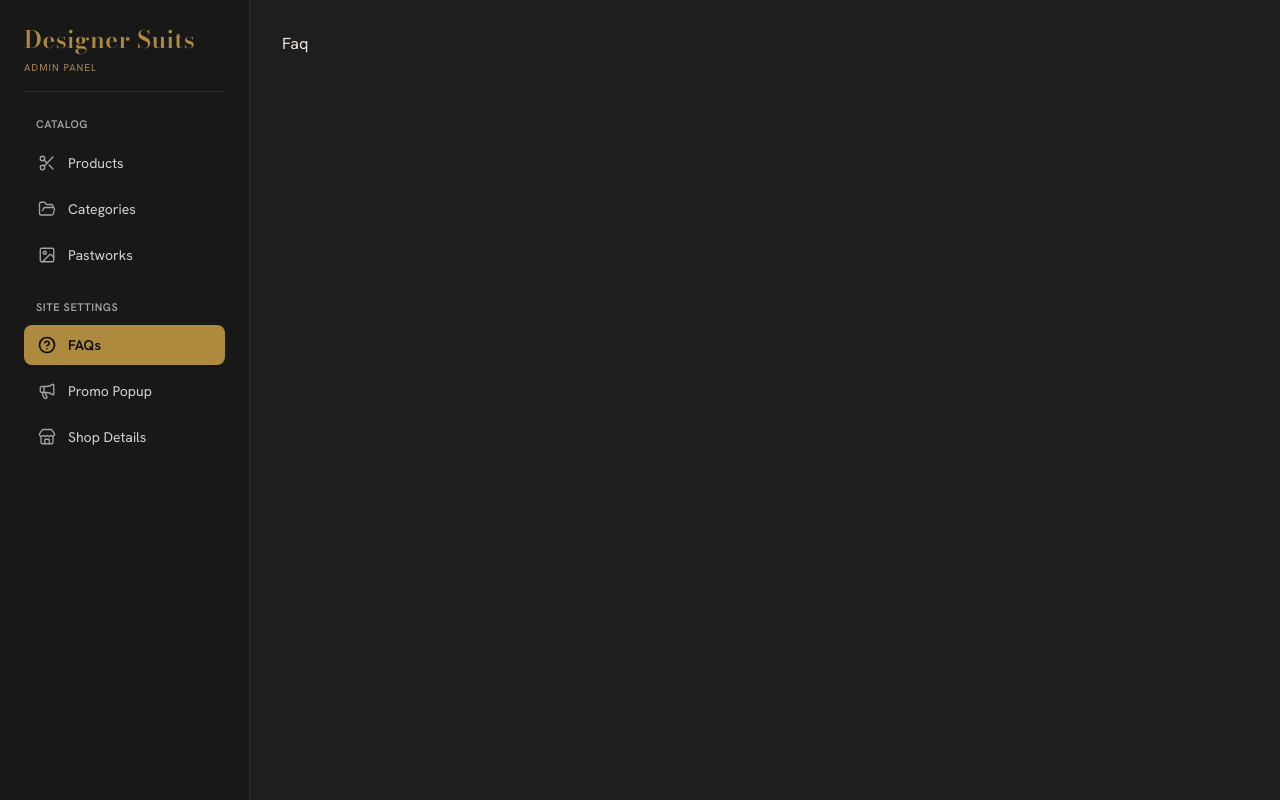
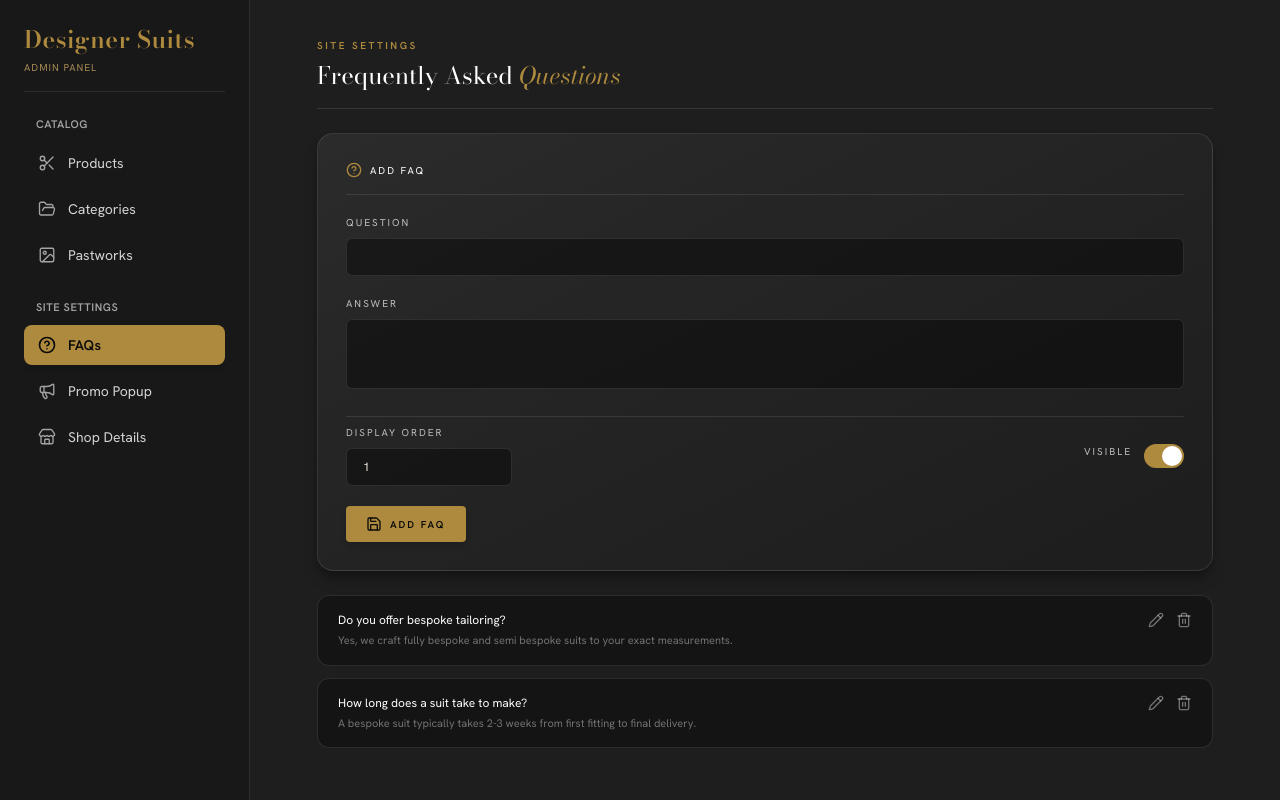
Before and after one commit to aleesa21/Designer_suits, a React (Vite) app: page /admin/faq in a window 1280 px wide. Built offline with nearby package versions, Linux system fonts and the light colour scheme.

Commit message:
feat add faq form in admin view

```diff
--- a/src/component/Faq.jsx
+++ b/src/component/Faq.jsx
@@ -1,9 +1,266 @@
-import React from 'react'
+import React, { useState, useEffect } from "react";
+import {
+  HelpCircle,
+  Pencil,
+  Trash2,
+  Save,
+  Loader2,
+  CheckCircle2,
+  X,
+} from "lucide-react";
 
-function Faq() {
+const emptyForm = {
+  faq_id: null,
+  question: "",
+  answer: "",
+  display_order: 1,
+  is_visible: true,
+};
+
+export default function Faq() {
+  const [loading, setLoading] = useState(false);
+  const [saving, setSaving] = useState(false);
+  const [successMsg, setSuccessMsg] = useState("");
+  const [faqs, setFaqs] = useState([]);
+  const [form, setForm] = useState(emptyForm);
+
+  useEffect(() => {
+    setLoading(true);
+    //  fetch logic
+    setTimeout(() => {
+      setFaqs([
+        {
+          faq_id: 1,
+          question: "Do you offer bespoke tailoring?",
+          answer:
+            "Yes, we craft fully bespoke and semi bespoke suits to your exact measurements.",
+          display_order: 1,
+          is_visible: true,
+        },
+        {
+          faq_id: 2,
+          question: "How long does a suit take to make?",
+          answer:
+            "A bespoke suit typically takes 2-3 weeks from first fitting to final delivery.",
+          display_order: 2,
+          is_visible: true,
+        },
+      ]);
+      setLoading(false);
+    }, 400);
+  }, []);
+
+  const handleChange = (field, value) => {
+    setForm((prev) => ({ ...prev, [field]: value }));
+  };
+
+  const startEdit = (faq) => {
+    setForm(faq);
+  };
+
+  const cancelEdit = () => {
+    setForm(emptyForm);
+  };
+
+  const handleSubmit = async (e) => {
+    e.preventDefault();
+    setSaving(true);
+    try {
+      // await supabase.from('faqs').upsert(form);
+      await new Promise((resolve) => setTimeout(resolve, 600));
+
+      if (form.faq_id) {
+        console.log("edited");
+        setSuccessMsg("Updated sucessfully");
+      } else {
+        console.log("created");
+        setSuccessMsg("Created sucessfully");
+      }
+
+      //refetch
+
+      setForm(emptyForm);
+      setTimeout(() => setSuccessMsg(""), 4000);
+    } catch (err) {
+      console.error(err);
+    } finally {
+      setSaving(false);
+    }
+  };
+
+  const handleDelete = async (faq_id) => {
+    console.log("deleted");
+    if (form.faq_id === faq_id) setForm(emptyForm);
+  };
+
+  if (loading) {
+    return (
+      <div className="flex flex-col items-center justify-center gap-3 py-24 text-foreground">
+        <Loader2 className="w-6 h-6 animate-spin text-primary" />
+        <span className="text-[11px] uppercase tracking-[0.2em] text-white/40">
+          Loading FAQs...
+        </span>
+      </div>
+    );
+  }
+
+  const inputClass =
+    "w-full bg-black/40 border border-white/10 rounded-md px-4 py-2.5 text-xs text-foreground focus:outline-none focus:border-primary transition-colors";
+  const labelClass =
+    "block text-[10px] uppercase tracking-[0.2em] font-medium text-white/70 mb-2";
+  const cardClass =
+    "bg-gradient-to-br from-white/[0.06] via-white/[0.025] to-transparent border border-white/10 rounded-2xl p-6 md:p-7 shadow-lg shadow-black/30 space-y-5";
+
   return (
-    <div>Faq</div>
-  )
+    <div className="w-full max-w-4xl mx-auto space-y-6 text-foreground font-sans">
+      {/* Top Bar */}
+      <div className="border-b border-white/10 pb-4">
+        <span className="text-[10px] uppercase tracking-[0.25em] text-primary font-semibold">
+          Site Settings
+        </span>
+        <h1 className="font-serif text-2xl font-light text-white mt-1">
+          Frequently Asked{" "}
+          <span className="italic text-primary font-serif">Questions</span>
+        </h1>
+      </div>
+
+      {/* Success Alert */}
+      {successMsg && (
+        <div className="flex items-center gap-2 bg-black/40 border border-primary/40 text-primary-light px-4 py-3 rounded-lg text-xs backdrop-blur-md">
+          <CheckCircle2 className="w-4 h-4 shrink-0 text-primary" />
+          <span className="tracking-wide">{successMsg}</span>
+        </div>
+      )}
+
+      {/* Add / Edit form */}
+      <form onSubmit={handleSubmit} className={cardClass}>
+        <div className="flex items-center justify-between border-b border-white/10 pb-4 mb-5">
+          <div className="flex items-center gap-2">
+            <HelpCircle className="w-4 h-4 text-primary" />
+            <h2 className="text-[10px] uppercase tracking-[0.2em] font-medium text-white">
+              {form.faq_id ? "Edit FAQ" : "Add FAQ"}
+            </h2>
+          </div>
+          {form.faq_id && (
+            <button
+              type="button"
+              onClick={cancelEdit}
+              className="text-white/30 hover:text-white transition-colors cursor-pointer"
+            >
+              <X className="w-4 h-4" />
+            </button>
+          )}
+        </div>
+
+        <div>
+          <label className={labelClass}>Question</label>
+          <input
+            type="text"
+            value={form.question}
+            onChange={(e) => handleChange("question", e.target.value)}
+            required
+            className={inputClass}
+          />
+        </div>
+
+        <div>
+          <label className={labelClass}>Answer</label>
+          <textarea
+            rows={3}
+            value={form.answer}
+            onChange={(e) => handleChange("answer", e.target.value)}
+            required
+            className={`${inputClass} resize-none`}
+          />
+        </div>
+
+        <div className="flex items-center justify-between pt-2 border-t border-white/10">
+          <div>
+            <label className={`${labelClass} mb-1`}>Display Order</label>
+            <input
+              type="number"
+              value={form.display_order}
+              onChange={(e) =>
+                handleChange("display_order", Number(e.target.value))
+              }
+              className={`${inputClass} w-20`}
+            />
+          </div>
+
+          <div className="flex items-center gap-3">
+            <label className={`${labelClass} mb-0`}>Visible</label>
+            <button
+              type="button"
+              onClick={() => handleChange("is_visible", !form.is_visible)}
+              className={`relative w-10 h-6 rounded-full transition-colors cursor-pointer ${
+                form.is_visible ? "bg-primary" : "bg-white/10"
+              }`}
+            >
+              <span
+                className={`absolute top-0.5 left-0.5 w-5 h-5 rounded-full bg-white transition-transform ${
+                  form.is_visible ? "translate-x-4" : "translate-x-0"
+                }`}
+              />
+            </button>
+          </div>
+        </div>
+
+        <button
+          type="submit"
+          disabled={saving}
+          className="flex items-center gap-2 bg-primary hover:bg-primary-light text-foreground-inverted text-[10px] uppercase tracking-[0.2em] font-semibold px-5 py-2.5 rounded shadow-md transition-all disabled:opacity-50 cursor-pointer"
+        >
+          {saving ? (
+            <Loader2 className="w-4 h-4 animate-spin" />
+          ) : (
+            <Save className="w-4 h-4" />
+          )}
+          {form.faq_id ? "Save Changes" : "Add FAQ"}
+        </button>
+      </form>
+
+      {/* List */}
+      <div className="space-y-3">
+        {faqs
+          .slice()
+          .sort((a, b) => a.display_order - b.display_order)
+          .map((faq) => (
+            <div
+              key={faq.faq_id}
+              className="flex items-start justify-between gap-4 bg-black/30 border border-white/10 rounded-xl px-5 py-4"
+            >
+              <div className="min-w-0">
+                <p className="text-xs font-medium text-white truncate">
+                  {faq.question}
+                </p>
+                <p className="text-[11px] text-white/40 mt-1 line-clamp-2">
+                  {faq.answer}
+                </p>
+                {!faq.is_visible && (
+                  <span className="inline-block mt-2 text-[9px] uppercase tracking-[0.15em] text-white/30 border border-white/10 rounded px-2 py-0.5">
+                    Hidden
+                  </span>
+                )}
+              </div>
+              <div className="flex items-center gap-3 shrink-0">
+                <button
+                  type="button"
+                  onClick={() => startEdit(faq)}
+                  className="text-white/40 hover:text-primary transition-colors cursor-pointer"
+                >
+                  <Pencil className="w-4 h-4" />
+                </button>
+                <button
+                  type="button"
+                  onClick={() => handleDelete(faq.faq_id)}
+                  className="text-white/40 hover:text-red-400 transition-colors cursor-pointer"
+                >
+                  <Trash2 className="w-4 h-4" />
+                </button>
+              </div>
+            </div>
+          ))}
+      </div>
+    </div>
+  );
 }
-
-export default Faq
```
